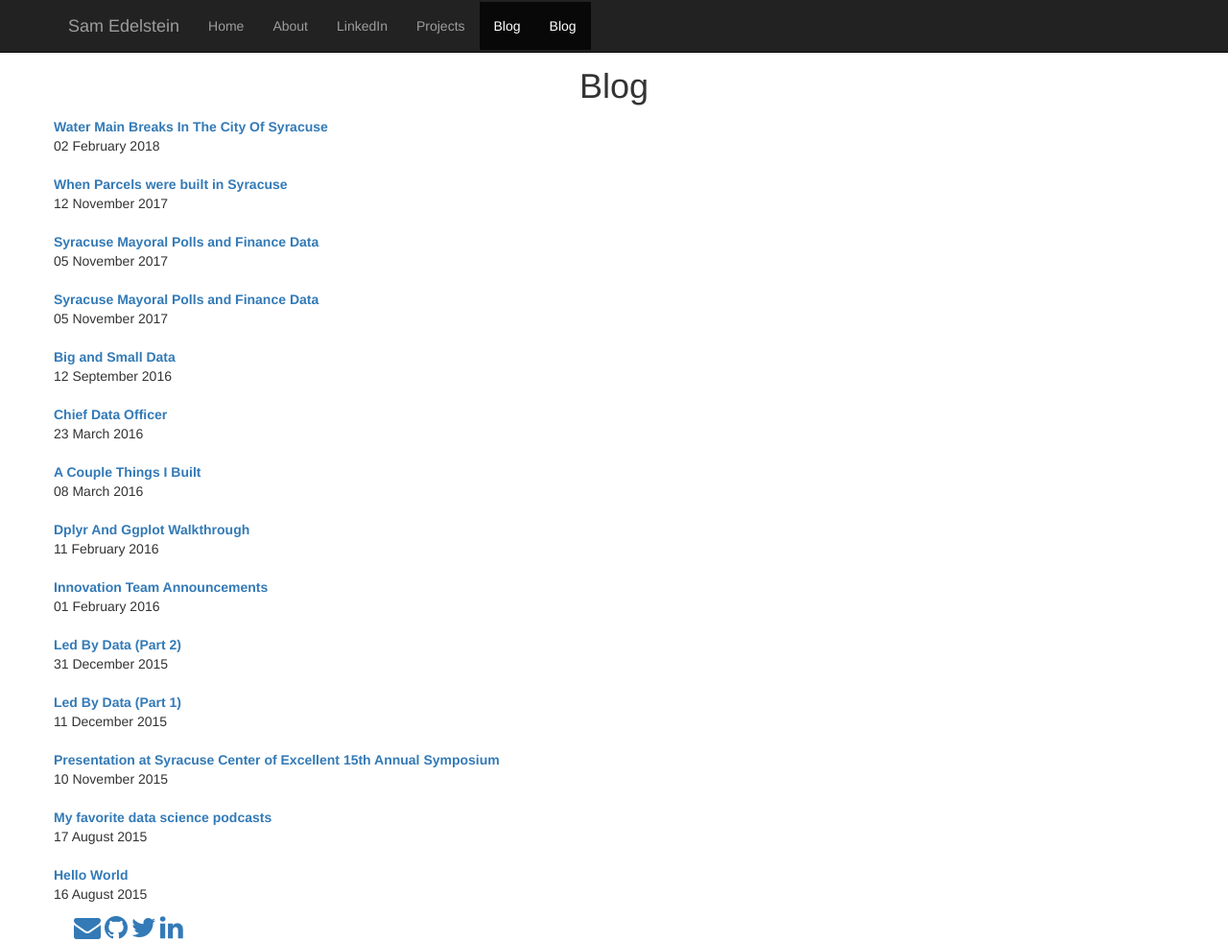
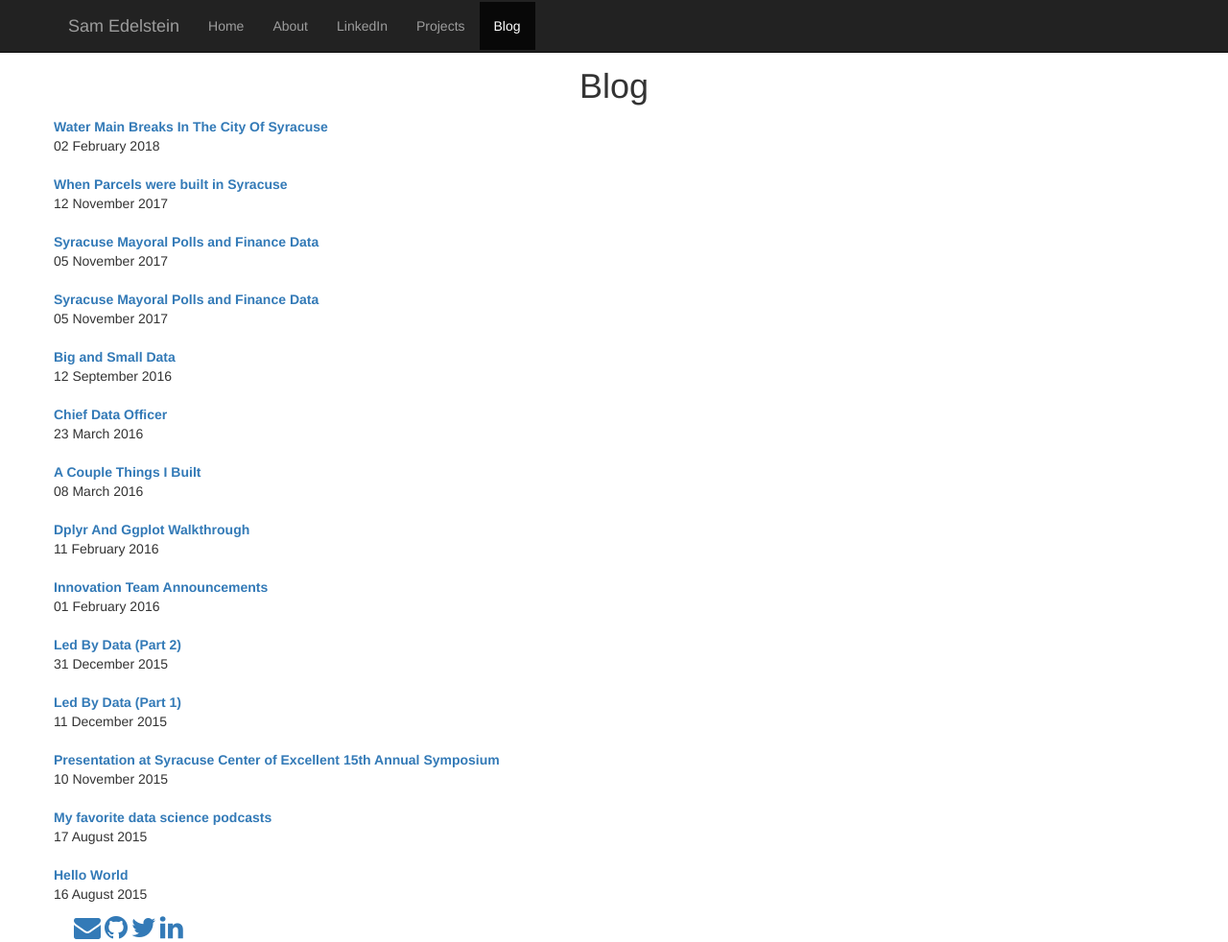
Before and after one commit to samedelstein/samedelstein.github.io, a Jekyll site: the page built from blog.html, in a window 1280 px wide and 982 px high. Shown: the whole window at 96% size. Built offline with Jekyll 4.4.1, drawn with Linux system fonts in a browser that asks for light colours; nearby versions of some CDN libraries; library files that are not in the unit come from our copies.

Commit message:
made updates

```diff
--- a/_layouts/default.html
+++ b/_layouts/default.html
@@ -62,7 +62,6 @@
             <li><a href="about">About</a></li>
             <li><a href="https://www.linkedin.com/in/samedelstein">LinkedIn</a></li>
             <li><a href="projects">Projects</a></li>
-            <li class="active"><a href="blog">Blog</a></li>
             <li class="active"><a href="https://medium.com/@samedelstein">Blog</a></li>
           </ul>
         </div><!--/.nav-collapse -->
```
